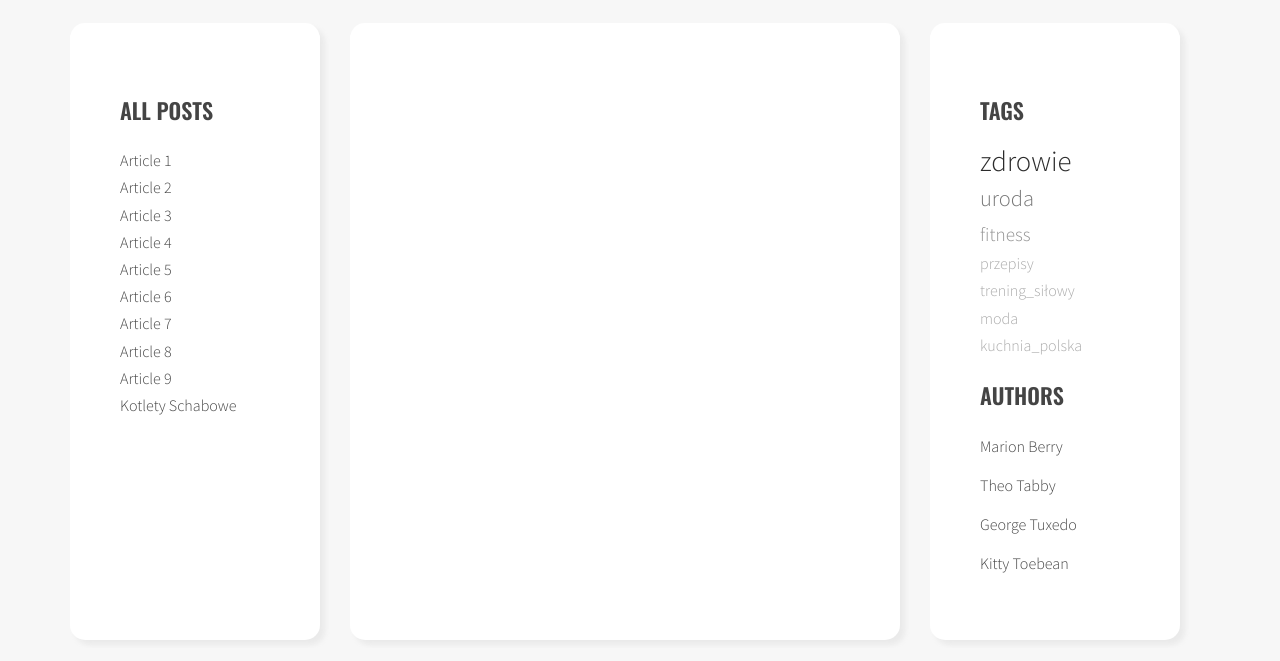
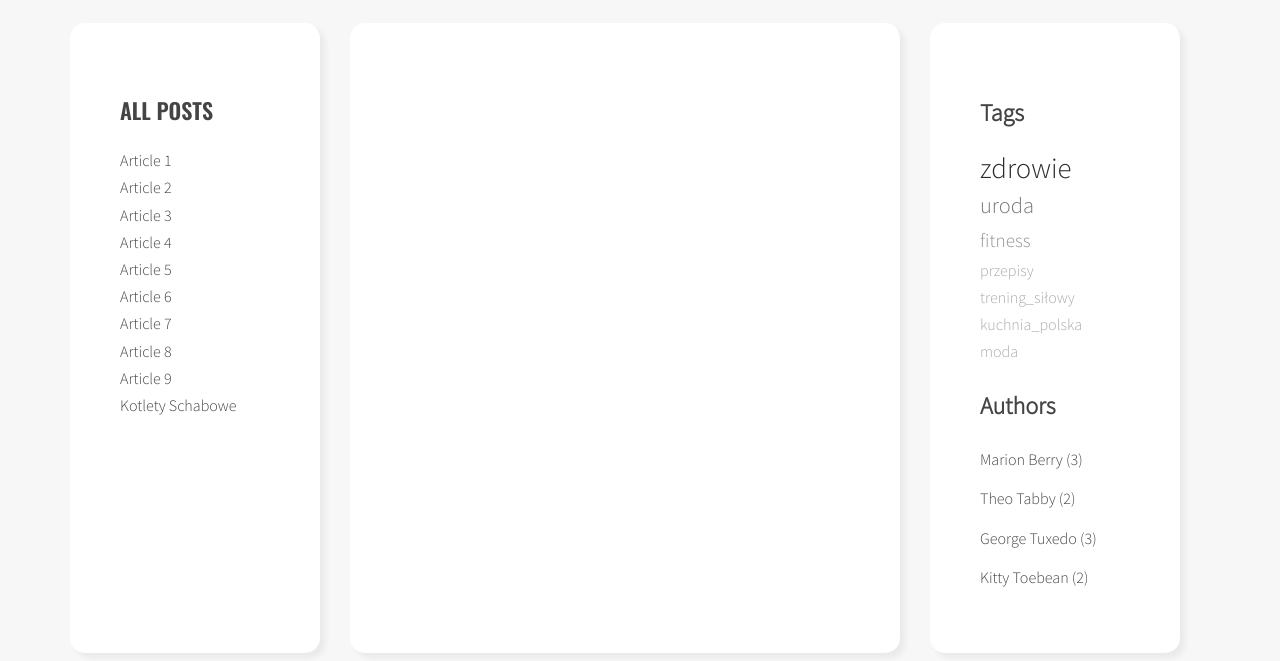
Before and after one commit to mikeru-design/Modul_5-javascript-blog, a website: page index.html in a window 1280 px wide. Shown: the part 220-881 px from the top of the page. Drawn offline with nearby package versions, Linux system fonts and the light colour scheme.

Commit message:
Add authorsList to right column. Add function resetAll

```diff
--- a/index.html
+++ b/index.html
@@ -16,7 +16,9 @@
             <h1 class="logo">my blog</h1>
             <main class="wrapper">
                 <aside class="sidebar">
-                    <h2 class="section-title">All posts</h2>
+                    <a href="#" class="section-title resetBtn">
+                      <h2>All posts</h2>
+                    </a>
                     <ul class="list titles">
                     </ul>
                 </aside>
@@ -154,7 +156,7 @@
                         </div>
                     </article>
 
-                    <article class="post" id="article-7" data-tags="zdrowie trening_siłowy" data-author="Kitty Toebean">
+                    <article class="post" id="article-7" data-tags="zdrowie trening_siłowy kuchnia_polska" data-author="Kitty Toebean">
                         <h3 class="post-title">Article 7</h3>
                         <p class="post-author">by </p>
                         <div class="post-content">
@@ -273,6 +275,16 @@
     <script id="template-author-link" type="text/x-handlebars-template">
       <a href="#{{ id }}"><span>{{ title }}</span></a>
     </script>
+    <script id="template-tag-cloud-link" type="text/x-handlebars-template">
+      {{#each tags}}
+      <li><a href="#tag-{{ tag }}" class="{{ className }}"><span>{{ tag }}</span></a></li>
+      {{/each}}
+    </script>
+    <script id="template-author-right-link" type="text/x-handlebars-template">
+      {{#each authors}}
+      <li><a href="#author-{{ author }}"><span>{{ author }} ({{ count }})</span></a></li>
+      {{/each}}
+    </script>
     <script src="https://cdnjs.cloudflare.com/ajax/libs/handlebars.js/4.1.0/handlebars.min.js"></script>
     <script src="/js/script.js"></script>
 </body>
--- a/js/script.js
+++ b/js/script.js
@@ -4,6 +4,8 @@ const templates = {
   articleLink: Handlebars.compile(document.querySelector('#template-article-link').innerHTML),
   tagLink: Handlebars.compile(document.querySelector('#template-tag-link').innerHTML),
   authorLink: Handlebars.compile(document.querySelector('#template-author-link').innerHTML),
+  tagCloudLink: Handlebars.compile(document.querySelector('#template-tag-cloud-link').innerHTML),
+  authorsListRight: Handlebars.compile(document.querySelector('#template-author-right-link').innerHTML),
 };
 
 const
@@ -16,6 +18,28 @@ const
   optCloudClassCount = '5',
   optCloudClassPrefix = 'tag-size-',
   optAuthorsListSelector = '.list.authors';
+
+// ---------------------------------resetAllClickHandler-----------------------------------
+
+function resetAllClickHandler(){
+  const allClassActive = document.querySelectorAll('.post.active');
+  console.log(allClassActive);
+
+  for (const classActive of allClassActive) {
+    classActive.classList.remove('active');
+    generateTitleLinks();
+  }
+}
+
+// ---------------------------------resetAll-----------------------------------
+
+function resetAll(){
+  const resetBtn = document.querySelector('.resetBtn');
+  console.log(resetBtn);
+
+  resetBtn.addEventListener('click', resetAllClickHandler);
+}
+resetAll();
 
 // ---------------------------------titleClickHandler-----------------------------------
 
@@ -86,7 +110,7 @@ function generateTitleLinks(customSelector = ''){
     const linkHTML = templates.articleLink(linkHTMLData);
 
 
-    html = html + linkHTML;
+    html += linkHTML;
   }
 
   titleList.insertAdjacentHTML('beforeend', html);
@@ -105,7 +129,7 @@ function calculateTagsParams(tags){
   const params = {max:0, min:999999};
 
   for (let tag in tags) {
-    console.log(tag + 'is used' + tags[tag] + 'times');
+    console.log(tag + ' is used ' + tags[tag] + ' times');
 
     params.max = Math.max(tags[tag], params.max);
     params.min = Math.min(tags[tag], params.min);
@@ -134,7 +158,6 @@ function generateTags(){
 
   /* find all articles */
   const articles = document.querySelectorAll(optArticleSelector);
-  console.log(articles);
 
   /* START LOOP: for every article: */
   for (const article of articles) {
@@ -155,12 +178,11 @@ function generateTags(){
     for (const tag of articleTagsArray) {
 
       /* generate HTML of the link */
-      // const tagHTML = '<li><a href="#tag-'+ tag +'"><span>'+ tag +'</span></a></li>';
       const linkHTMLData = {id: 'tag-'+ tag, title: tag};
       const linkHTML = templates.articleLink(linkHTMLData);
 
       /* add generated code to html variable */
-      html = html + linkHTML;
+      html += linkHTML;
 
       /* [NEW] check if this link is NOT already in allTags */
       if(!allTags.hasOwnProperty(tag)){
@@ -185,19 +207,22 @@ function generateTags(){
   const tagsParams = calculateTagsParams(allTags);
 
   // [NEW] create variable for all links HTML code
-  let allTagsHTML = '';
+  const allTagsData = {tags: []};
 
   // [NEW] START LOOP: for each tag in allTags:
   for (let tag in allTags) {
 
-    // [NEW] generate code of a link and add it to allTagsHTML
-    const tagLinkHTML = '<li><a href="#tag-' + tag + '" class="' + calculateTagClass(allTags[tag], tagsParams) + '"><span>' + tag + '</span></a></li>';
+    // [NEW] generate code of a link and add it to allTagsData
+    allTagsData.tags.push({
+      tag: tag,
+      className: calculateTagClass(allTags[tag], tagsParams)
+    });
 
-    allTagsHTML += tagLinkHTML;
     // [NEW] END LOOP: for each tag in allTags:
   }
-  // [NEW] add html from allTagsHTML to tagList
-  tagListRight.insertAdjacentHTML('beforeend', allTagsHTML);
+
+  // [NEW] add html from allTagsData to tagList
+  tagListRight.innerHTML = templates.tagCloudLink(allTagsData);
 }
 generateTags();
 
@@ -303,17 +328,19 @@ function generateAuthor(){
     /* END LOOP: for every article: */
   }
 
-  let authorsListHTML = '';
+  const allAuthorsData = {authors: []};
 
-  for (const author in allAuthors) {
+  // [NEW] START LOOP: for each tag in allTags:
+  for (let author in allAuthors) {
 
-    const authorLinkHTML ='<li><a href="#author-' + author + '"><span>' + author + '</span></a></li>';
+    // [NEW] generate code of a link and add it to allTagsHTML
+    allAuthorsData.authors.push({
+      author: author,
+      count: allAuthors[author],
+    });
 
-    authorsListHTML += authorLinkHTML;
-    console.log(authorsListHTML);
+  authorsListRight.innerHTML = templates.authorsListRight(allAuthorsData);
   }
-
-  authorsListRight.insertAdjacentHTML('beforeend', authorsListHTML);
 
 }
 generateAuthor();
--- a/sass/style.scss
+++ b/sass/style.scss
@@ -35,10 +35,15 @@ body {
 }
 
 .section-title {
-  font-size: 22px;
-  text-transform: uppercase;
-  font-family: $font-header;
-  font-weight: 600;
+  text-decoration: none;
+
+  h2{
+    font-size: 22px;
+    text-transform: uppercase;
+    font-family: $font-header;
+    font-weight: 600;
+    color: $color-dark;
+  }
 }
 
 /* -----------------------------------------Layout */
```
Also changed, not shown: css/style.css, 1 other file.
